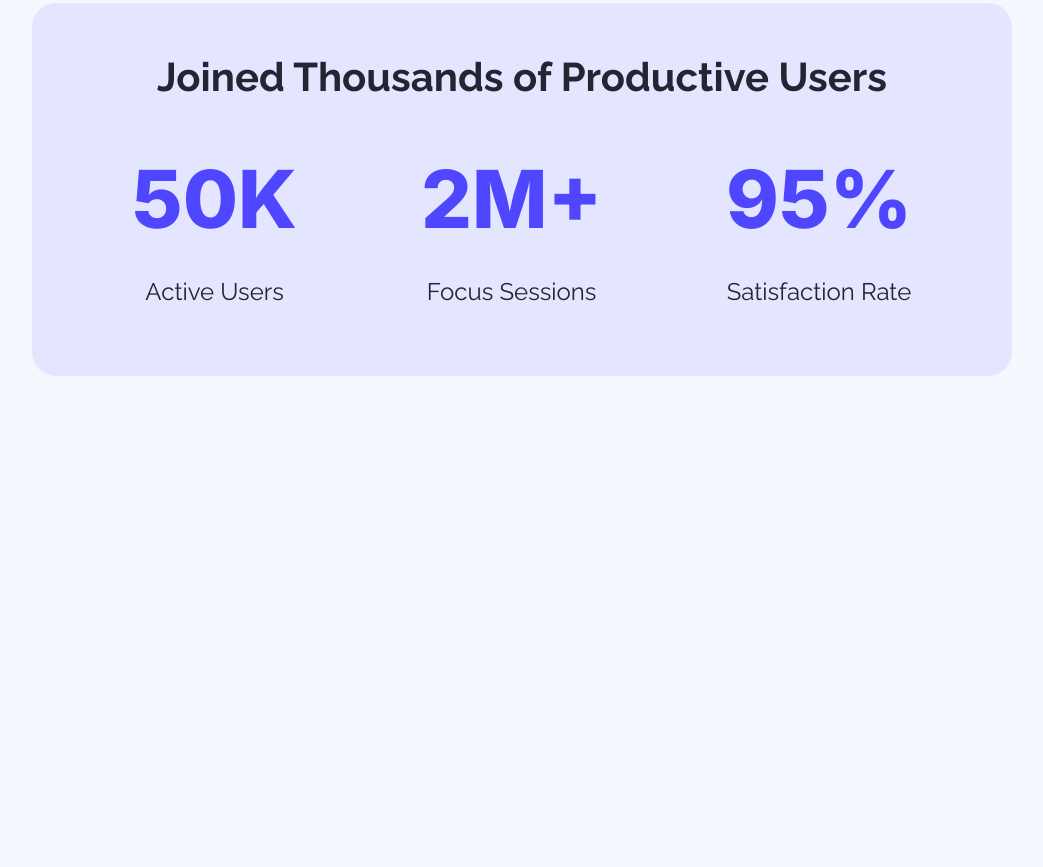
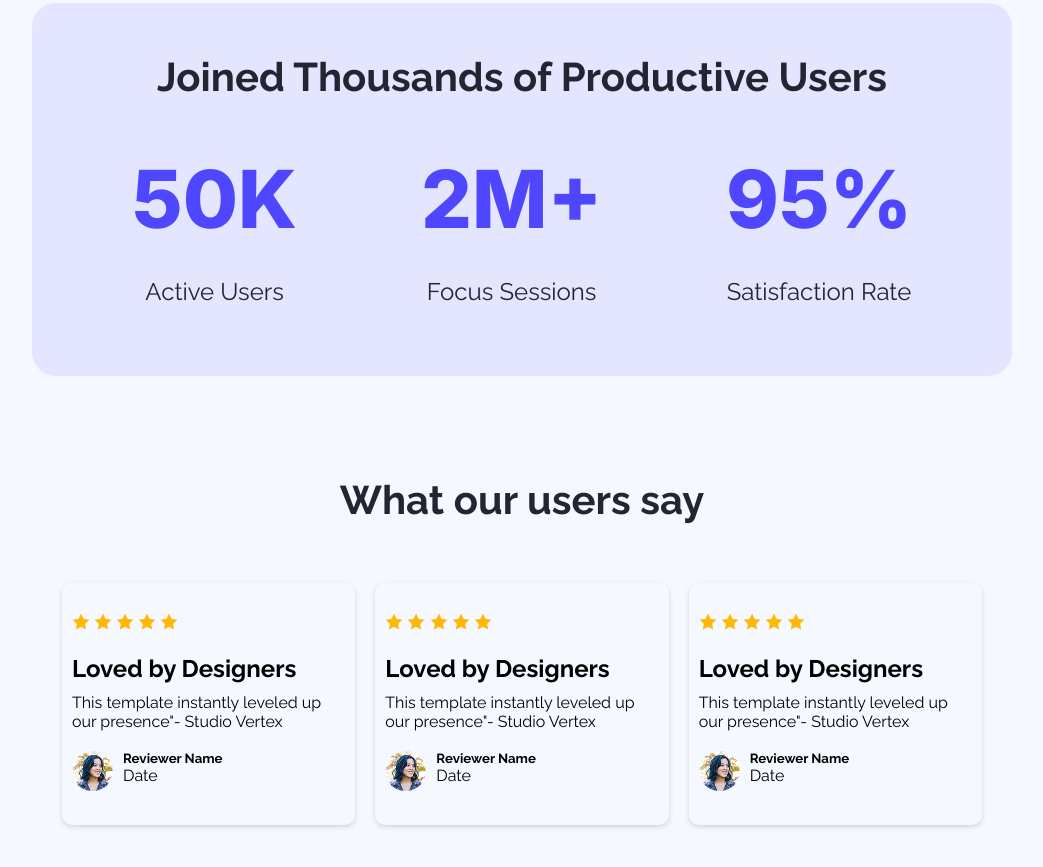
Before and after one commit to kaiyum-sark/assignment-1, a plain HTML site: page index.html in a window 1280 px wide. Shown: the part 1245-2112 px from the top of the page, without its empty margins (118-1161 px from the left). Before the commit the page ends 1721 px from the top, so only its background shows below. Drawn offline with Linux system fonts and the light colour scheme.

Commit message:
user feedback section added

```diff
--- a/index.html
+++ b/index.html
@@ -69,6 +69,86 @@
       </div>
 
     </section>
+    <!-- User Feedback Section  -->
+     <section class="users-feedback">
+      <h3 class="section-title">What our users say</h3>
+      <div class="feedback-blocks">
+        <div class="feedback">
+          <div class="user-comment">
+            <img src="/assets/icon-star.png" alt="">
+            <img src="/assets/icon-star.png" alt="">
+            <img src="/assets/icon-star.png" alt="">
+            <img src="/assets/icon-star.png" alt="">
+            <img src="/assets/icon-star.png" alt="">
+          </div>
+          <div class="user-comment">
+            <h2>Loved by Designers</h2>
+            <p>This template instantly leveled up our presence"- Studio Vertex</p>
+          </div>
+          <div class="user-comment">
+            <div class="user-name">
+              <div>
+                <img src="/assets/avatar.png" alt="">
+              </div>
+              <div>
+                <h5>Reviewer Name</h5>
+                <p>Date</p>
+              </div>
+
+          </div>
+
+        </div>
+      </div>
+       <div class="feedback">
+        <div class="user-comment">
+          <img src="/assets/icon-star.png" alt="">
+          <img src="/assets/icon-star.png" alt="">
+          <img src="/assets/icon-star.png" alt="">
+          <img src="/assets/icon-star.png" alt="">
+          <img src="/assets/icon-star.png" alt="">
+        </div>
+        <div class="user-comment">
+          <h2>Loved by Designers</h2>
+          <p>This template instantly leveled up our presence"- Studio Vertex</p>
+        </div>
+        <div class="user-name">
+          <div>
+            <img src="/assets/avatar.png" alt="">
+          </div>
+          <div>
+            <h5>Reviewer Name</h5>
+            <p>Date</p>
+          </div>
+
+        </div>
+      </div>
+       <div class="feedback">
+        <div class="user-comment">
+          <img src="/assets/icon-star.png" alt="">
+          <img src="/assets/icon-star.png" alt="">
+          <img src="/assets/icon-star.png" alt="">
+          <img src="/assets/icon-star.png" alt="">
+          <img src="/assets/icon-star.png" alt="">
+        </div>
+        <div class="user-comment">
+          <h2>Loved by Designers</h2>
+          <p>This template instantly leveled up our presence"- Studio Vertex</p>
+        </div>
+        <div class="user-name">
+          <div>
+            <img src="../assets/avatar.png" alt="">
+          </div>
+          <div>
+            <h5>Reviewer Name</h5>
+            <p>Date</p>
+          </div>
+
+        </div>
+      </div>
+      </div>
+
+    </section>
+
 
 
 
--- a/styles/mystyle.css
+++ b/styles/mystyle.css
@@ -124,3 +124,36 @@ main{
   color: #4E47FF;
   margin: 30px auto;
 }
+
+/* User Feedback section  */
+.users-feedback{
+  text-align: center;
+}
+.users-feedback h3{
+  margin-bottom: 30px;
+}
+.feedback-blocks{
+  display: flex;
+  justify-content: space-around;
+  gap: 20px;
+  padding: 30px;
+  text-align: left;
+}
+.feedback{
+  padding: 10px;
+  border-radius: 10px;
+  box-shadow: 0px 2px 5px rgb(215, 211, 211);
+}
+.user-comment{
+  margin: 20px auto;
+}
+.user-comment h2{
+  margin: 10px auto;
+}
+.user-name{
+  display: flex;
+  gap: 10px;
+}
+.user-name img{
+  border-radius: 50%;
+}
```
